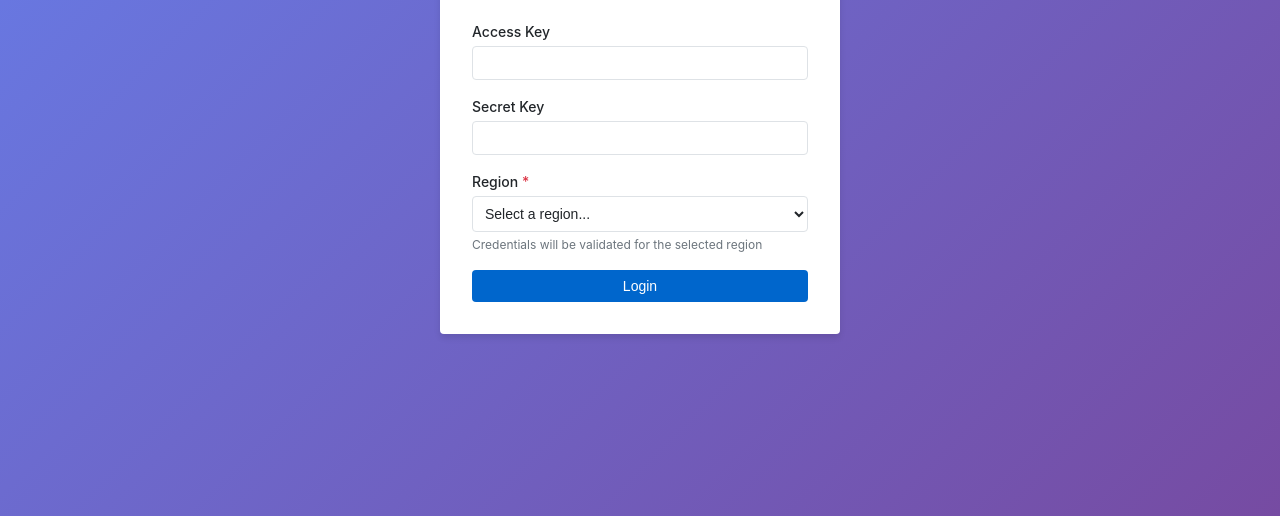
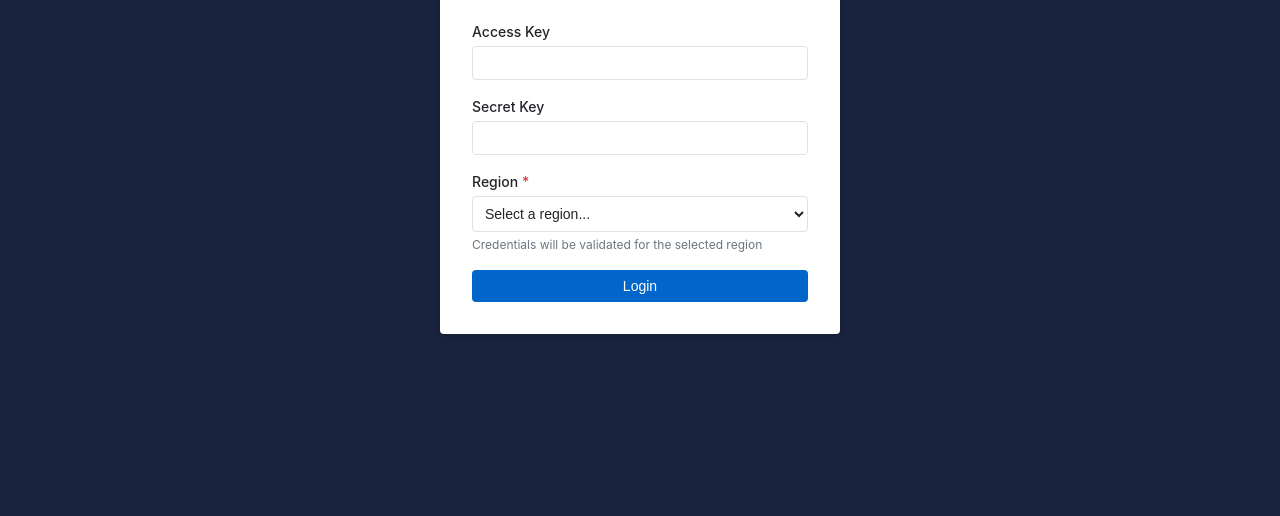
Before and after one commit to blawesom/osc-finops, a plain HTML site: page frontend/index.html in a window 1280 px wide. Shown: the part 284-800 px from the top of the page. Drawn offline with nearby package versions, Linux system fonts and the light colour scheme.

Commit message:
Update login background from gradient to solid color (#19233e)

```diff
--- a/frontend/css/styles.css
+++ b/frontend/css/styles.css
@@ -79,7 +79,7 @@ body {
     display: flex;
     align-items: center;
     justify-content: center;
-    background: linear-gradient(135deg, #667eea 0%, #764ba2 100%);
+    background: #19233e;
 }
 
 .login-container {
```
